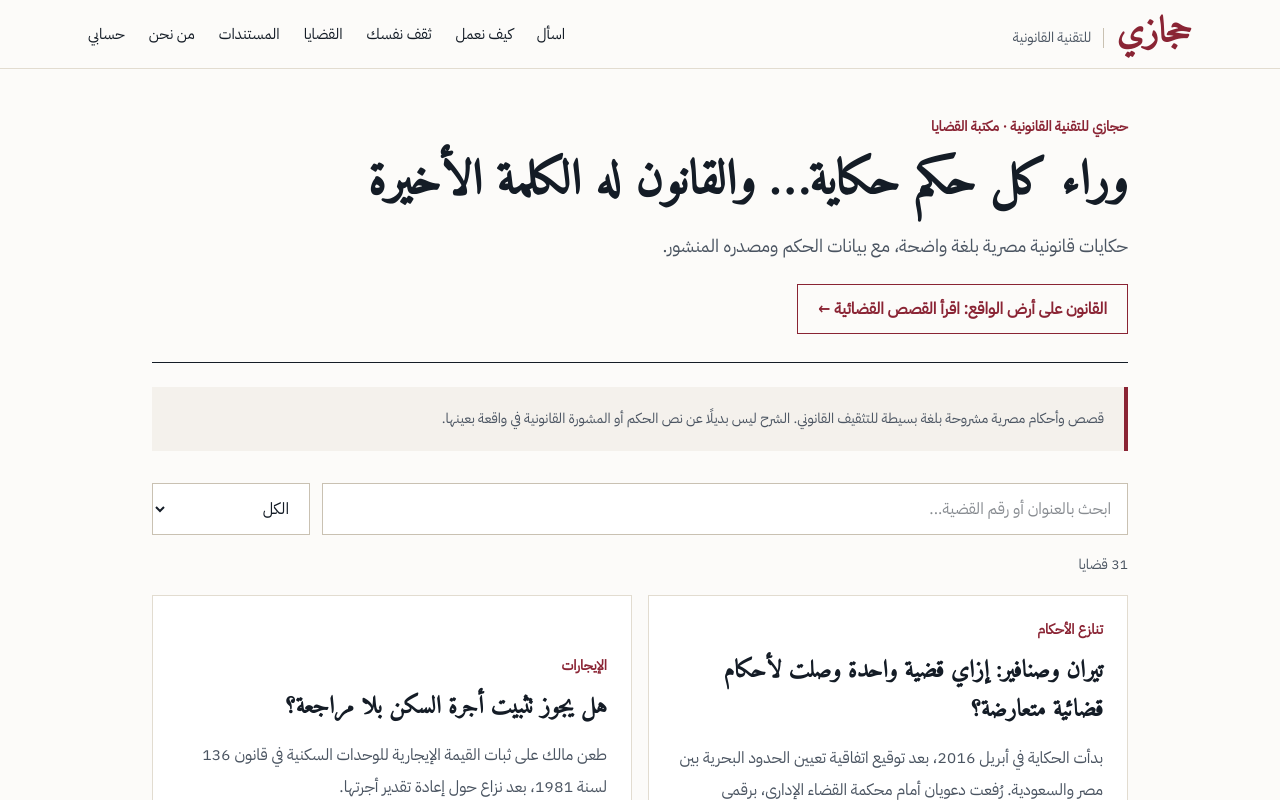
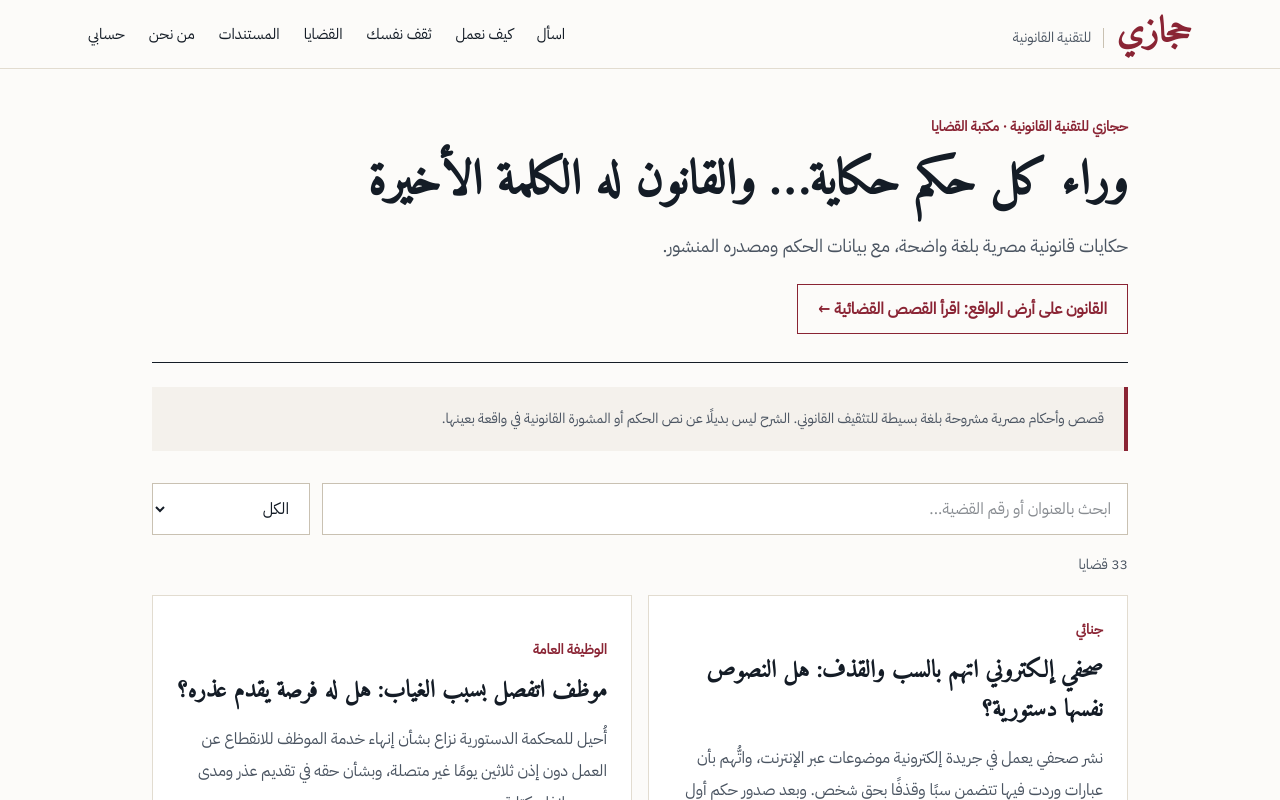
Before and after one commit to hegazy-code/egyptian-legal-aii, a Next.js app in the folder frontend/: page /cases in a window 1280 px wide. Shown: the top 800 px of the page. Built offline with nearby package versions, Linux system fonts and the light colour scheme.

Commit message:
Add two independently identified SCC cases with sourced outcomes; avoid duplicate 98/43

```diff
--- a/frontend/app/cases/page.tsx
+++ b/frontend/app/cases/page.tsx
@@ -4,6 +4,8 @@ import { useMemo, useState } from "react";
 import Link from "next/link";
 
 const newlySourcedCases = [
+  {"id":32,"number":"115 لسنة 25 قضائية دستورية","date":"2026-08-01","category":"جنائي","title":"صحفي إلكتروني اتهم بالسب والقذف: هل النصوص نفسها دستورية؟","story":"نشر صحفي يعمل في جريدة إلكترونية موضوعات عبر الإنترنت، واتُّهم بأن عبارات وردت فيها تتضمن سبًا وقذفًا بحق شخص. وبعد صدور حكم أول درجة استند إلى مواد قانون العقوبات، أثار الصحفي طعنًا دستوريًا يتعلق بالنصوص العقابية المطبقة عليه.","takeaway":"انتهت المحكمة إلى عدم قبول الدعوى؛ لأنها سبق أن فصلت في دستورية النصوص ذات الصلة في الدعوى رقم 16 لسنة 24 قضائية بجلسة 1 سبتمبر 2025. الحكم الدستوري هنا لا يفصل في مدى صحة العبارات المنشورة أو إدانة الصحفي.","source":"https://www.sccourt.gov.eg/DjangoPortalResources/Rules_Html/18301_25_115_1_2.html"},
+  {"id":33,"number":"2 لسنة 44 قضائية دستورية","date":"2026-04-04","category":"الوظيفة العامة","title":"موظف اتفصل بسبب الغياب: هل له فرصة يقدم عذره؟","story":"أُحيل للمحكمة الدستورية نزاع بشأن إنهاء خدمة الموظف للانقطاع عن العمل دون إذن ثلاثين يومًا غير متصلة، وبشأن حقه في تقديم عذر ومدى وجوب إنذاره كتابة.","takeaway":"قضت المحكمة باعتبار الخصومة منتهية بالنسبة للبند 6 من المادة 69 من قانون الخدمة المدنية، بعد سبق الفصل في المسألة بالحكم رقم 99 لسنة 43 قضائية في 8 مارس 2025، وبعدم قبول الدعوى فيما عدا ذلك.","source":"https://www.sccourt.gov.eg/DjangoPortalResources/Rules_Html/18013_44_2_1_2.html"},
   {"id":31,"number":"12 لسنة 39 قضائية تنازع","date":"2018-03-03","category":"تنازع الأحكام","title":"تيران وصنافير: إزاي قضية واحدة وصلت لأحكام قضائية متعارضة؟","story":"بدأت الحكاية في أبريل 2016، بعد توقيع اتفاقية تعيين الحدود البحرية بين مصر والسعودية. رُفعت دعويان أمام محكمة القضاء الإداري، برقمي 43709 و43866 لسنة 70 قضائية، للطعن على توقيع الاتفاقية. قضى القضاء الإداري ببطلان التوقيع، وأيّدت المحكمة الإدارية العليا الحكم في الطعن رقم 74236 لسنة 62 قضائية عليا. في المقابل، صدر حكم من القضاء المستعجل يتعلق بعدم الاعتداد بحكم القضاء الإداري، وأُيّد في الاستئناف رقم 157 لسنة 2017. وهكذا أصبح هناك مساران قضائيان مختلفان بشأن الاتفاقية، فطُرحت المسألة أمام المحكمة الدستورية العليا في دعوى تنازع الأحكام.","takeaway":"في 3 مارس 2018 قضت المحكمة الدستورية العليا بعدم الاعتداد بالأحكام المتعارضة الصادرة في النزاع. وركزت على حدود اختصاص جهات القضاء وطبيعة أعمال السيادة المرتبطة بالمعاهدات الدولية. الدرس هنا أن وجود حكمين مختلفين لا يعني اختيار أحدهما تلقائيًا؛ فقد يكون أصل المشكلة أن جهة قضائية تجاوزت حدود اختصاصها.","source":"https://www.sccourt.gov.eg/DjangoPortalResources/Rules_Html/9134_39_12_3_2.html"},
   {"id":27,"number":"24 لسنة 20 قضائية دستورية","date":"غير مثبت في الملخص","category":"الإيجارات","title":"هل يجوز تثبيت أجرة السكن بلا مراجعة؟","story":"طعن مالك على ثبات القيمة الإيجارية للوحدات السكنية في قانون 136 لسنة 1981، بعد نزاع حول إعادة تقدير أجرتها.","takeaway":"قضت المحكمة بعدم دستورية ثبات الأجرة السنوية في نطاق الفقرة الأولى من المادتين 1 و2، وحددت تاريخًا لاحقًا لإعمال أثر الحكم.","source":"https://www.sccourt.gov.eg/SCC/faces/Rules_Html/15196_20_24_1_2.html"},
   {"id":28,"number":"149 لسنة 18 قضائية دستورية","date":"غير مثبت في الملخص","category":"الإيجارات","title":"التأجير المفروش: هل يجوز فرضه على المالك؟","story":"تناول النزاع المادة 40 من القانون 49 لسنة 1977 وما تتيحه من أحكام خاصة بتأجير الأماكن مفروشة.","takeaway":"قضت المحكمة بعدم دستورية المادة 40 وسقوط المادة 45 في نطاق تطبيقها على الأماكن المؤجرة مفروشة وفق المادة 40.","source":"https://www.sccourt.gov.eg/DjangoPortalResources/Rules_Html/1044_18_149_1_2.html"},
```
